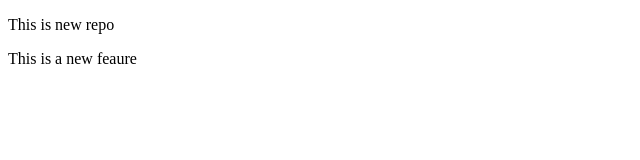
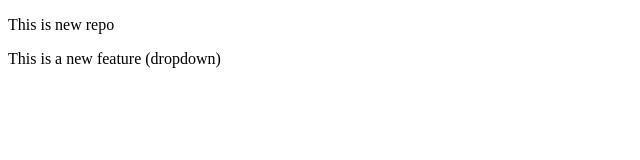
Before and after one commit to SahilGannarpwar27/Local-Repo, a plain HTML site: page index.html in a window 1280 px wide. Shown: the full height of the page, 0-640 px from the left. Drawn offline with Linux system fonts and the light colour scheme.

Commit message:
Add dropdown

```diff
--- a/index.html
+++ b/index.html
@@ -7,6 +7,6 @@
 </head>
 <body>
     <p>This is new repo</p>
-    <p>This is a new feaure</p>
+    <p>This is a new feature (dropdown)</p>
 </body>
 </html>
```
